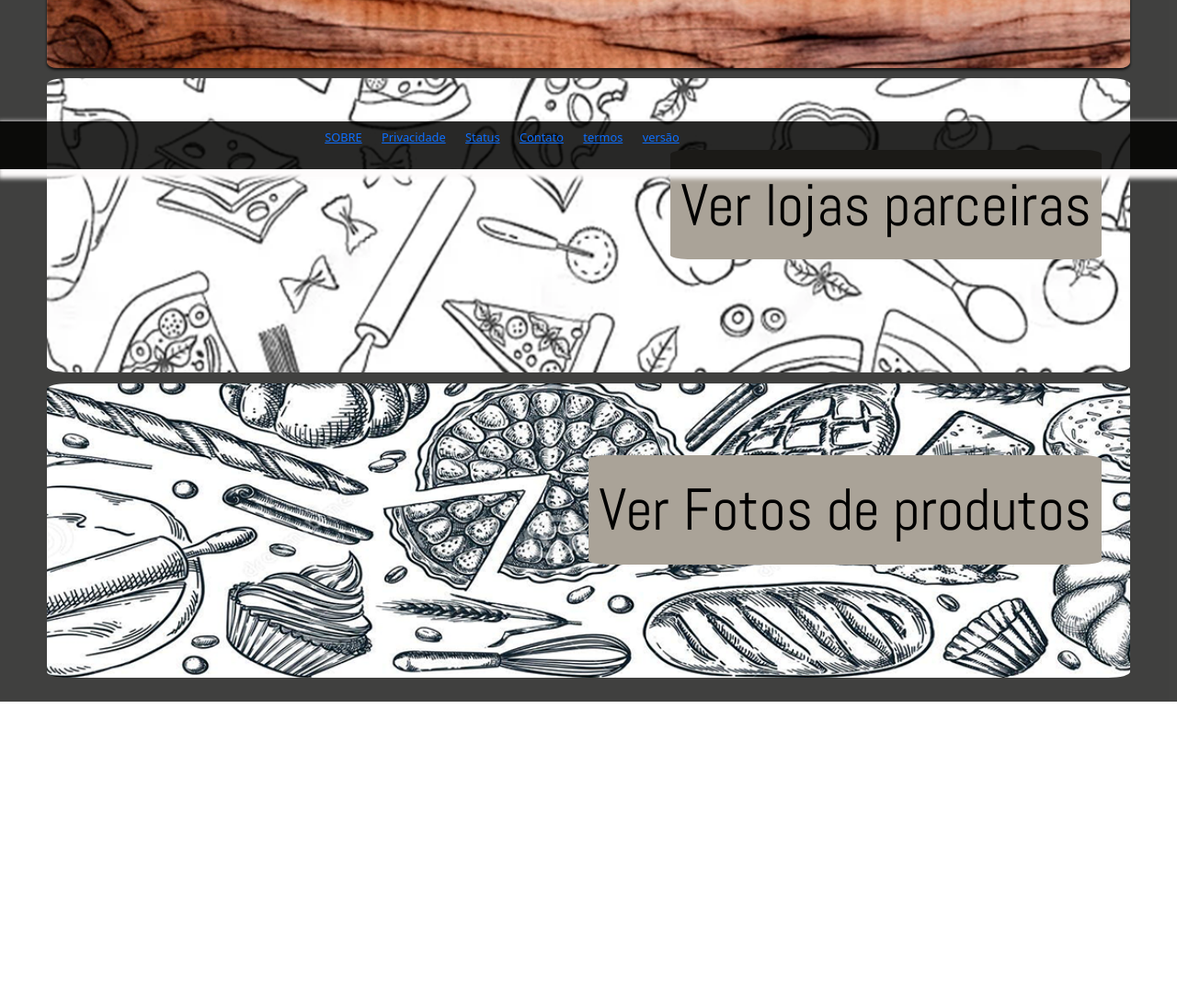
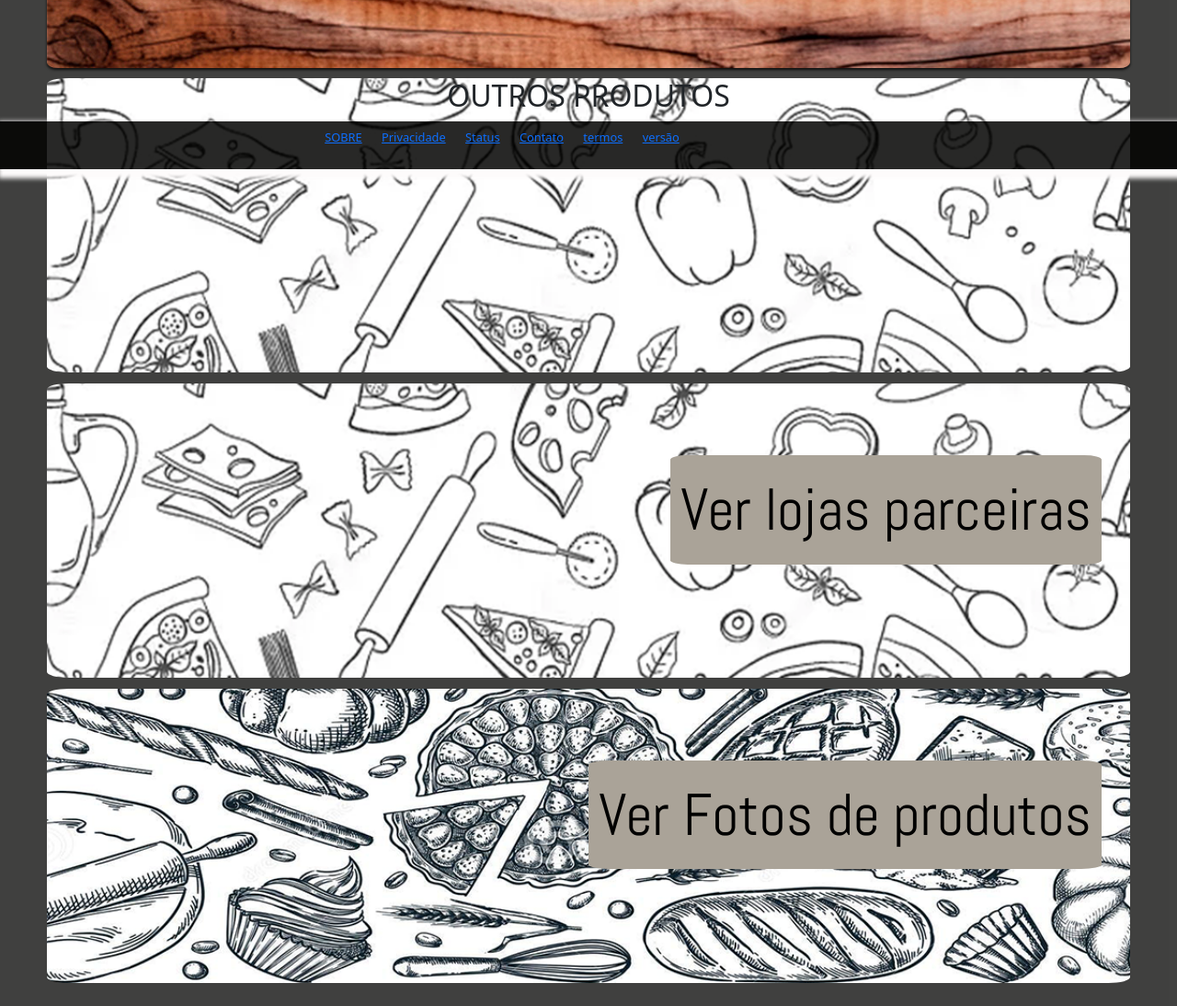
Before and after one commit to xKuth/Projeto_padaria-django, a Django app: page / in a window 1280 px wide. Shown: the part 616-1710 px from the top of the page at 92% size. Before the commit the page ends 1379 px from the top, so only its background shows below. Run offline with Django 5.2, Linux system fonts and the light colour scheme; some libraries are stand-ins or nearby versions.

Commit message:
add section outer products on page 001 and add h2 style on desktop css

```diff
--- a/Projeto_padaria/parceiros/models.py
+++ b/Projeto_padaria/parceiros/models.py
@@ -1,13 +1,14 @@
 from django.db import models
 
 
-class Enterprise(models.Model):
+class Enterprises(models.Model):
     id_suplier = models.BigAutoField(primary_key=True)
     name_enterprise = models.CharField(max_length=50)
+    refer_enterprise = models.ForeignKey('Products', on_delete=models.CASCADE)
     data_criation = models.DateTimeField(auto_now_add=True)
 
 
-class clientes(models.Model):
+class clients(models.Model):
     id_client = models.BigAutoField(primary_key=True)
     name_client = models.CharField(max_length=50)
     requisition_day = models.IntegerField()
--- a/Projeto_padaria/parceiros/static/css/desktop.css
+++ b/Projeto_padaria/parceiros/static/css/desktop.css
@@ -126,6 +126,11 @@ img#pizza_anuciment{
     width: 12vw;
     height: 7vh;
 }
+/* Outer produts section */
+h2.title_produts{
+    text-align: center;
+}
+
 /* Mid section annoucement */
 
 .mid_main_anouciment{
--- a/Projeto_padaria/parceiros/templates/html/pagina01.html
+++ b/Projeto_padaria/parceiros/templates/html/pagina01.html
@@ -95,8 +95,17 @@
             </div>
 
         </section><!-- End section for annouciment carrocel -->
+        <section class="mid_main_anouciment">
 
-
+            <div class="container">
+                <h2 class="title_produts">OUTROS PRODUTOS</h2>
+                <div class="our_produts">
+                    <img src="" alt="">
+                    <img src="" alt="">
+                    <img src="" alt="">
+                </div>
+            </div>
+        </section>
 
         <a href="{% url 'suppliers' %}"><!-- Link for enterprises -->
             <section class="mid_main_anouciment"><!-- Section enterprises img -->
```
Also changed, not shown: Projeto_padaria/db.sqlite3, Projeto_padaria/parceiros/migrations/0003_enterprises_rename_clientes_clients_and_more.py (added).
